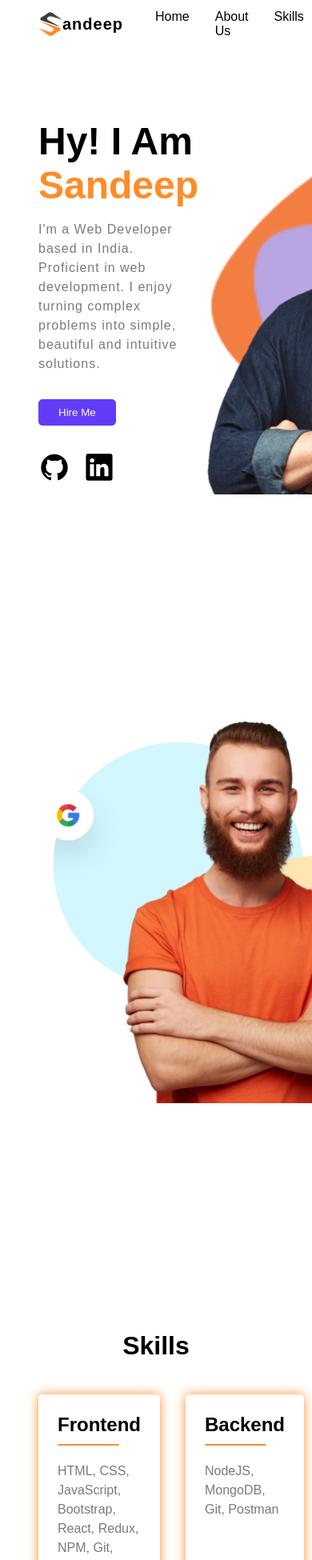
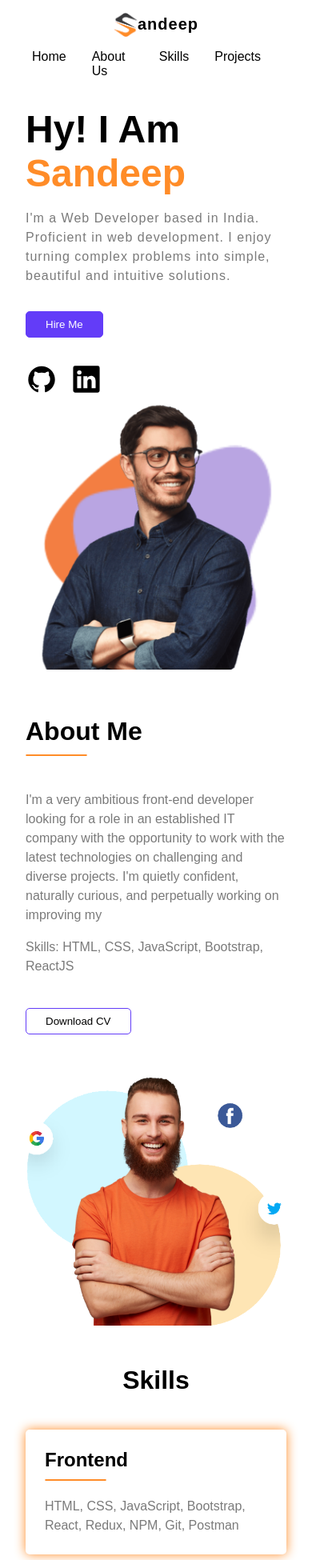
Before and after one commit to sandeep-hunt/my-portfolio, a React (Create React App) app: page / in a window 390 px wide. Shown: the top 1950 px of the page at 80% size. Built offline with nearby package versions, Linux system fonts and the light colour scheme.

Commit message:
Added responsive for small and medium size devices
max-width = 768px

```diff
--- a/src/Components/About/About.css
+++ b/src/Components/About/About.css
@@ -49,3 +49,27 @@
 .about-button {
     margin-top: 2.5rem;
 }
+
+@media (max-width: 768px) {
+    .about {
+        margin-top: 2rem;
+    }
+
+    .about-container {
+        flex-direction: column-reverse;
+        padding: 0 2rem;
+    }
+
+    .about-profile {
+        width: 968px;
+        height: 316px;
+    }
+
+    .about-left {
+        margin-top: 3rem;
+    }
+
+    .about-right {
+        padding: 0;
+    }
+}
--- a/src/Components/Header/Header.css
+++ b/src/Components/Header/Header.css
@@ -52,3 +52,22 @@
 .navbar-nav > .active {
     color: var(--link);
 }
+
+@media (max-width: 768px) {
+    .navbar {
+        flex-direction: column;
+        align-items: center;
+        height: 80px;
+        padding-top: 1rem;
+    }
+    .navbar-left {
+        padding: 0;
+    }
+    .navbar-right {
+        padding: 0;
+        justify-content: center;
+    }
+    .navbar-right button {
+        display: none;
+    }
+}
--- a/src/Components/Intro/Intro.css
+++ b/src/Components/Intro/Intro.css
@@ -55,3 +55,13 @@
 .intro-profile {
     width: 450px;
 }
+
+@media (max-width: 768px) {
+    .intro-container {
+        flex-direction: column;
+        padding: 0 2rem;
+    }
+    .intro-profile {
+        width: 300px;
+    }
+}
--- a/src/Components/Projects/Projects.css
+++ b/src/Components/Projects/Projects.css
@@ -71,3 +71,16 @@
 .projects-content .swiper-pagination-bullet-active {
     background: var(--link) !important;
 }
+
+@media (max-width: 768px) {
+    .projects-container {
+        padding: 0 2rem;
+    }
+    .slider-wrapper {
+        flex-direction: column-reverse;
+        margin-top: 1rem;
+    }
+    .swiper-pagination {
+        display: none !important;
+    }
+}
--- a/src/Components/Skills/Skills.css
+++ b/src/Components/Skills/Skills.css
@@ -55,3 +55,15 @@
     color: var(--text-paragraph);
     line-height: 1.5;
 }
+
+@media (max-width: 768px) {
+    .skills {
+        margin-top: 1.5rem;
+    }
+    .skills-container {
+        padding: 0 2rem;
+    }
+    .skills-wrapper {
+        flex-direction: column;
+    }
+}
```
